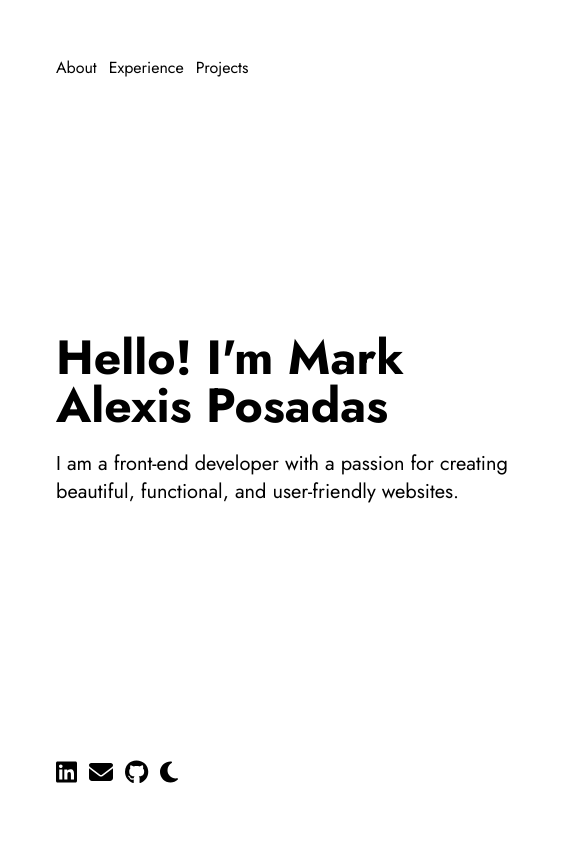
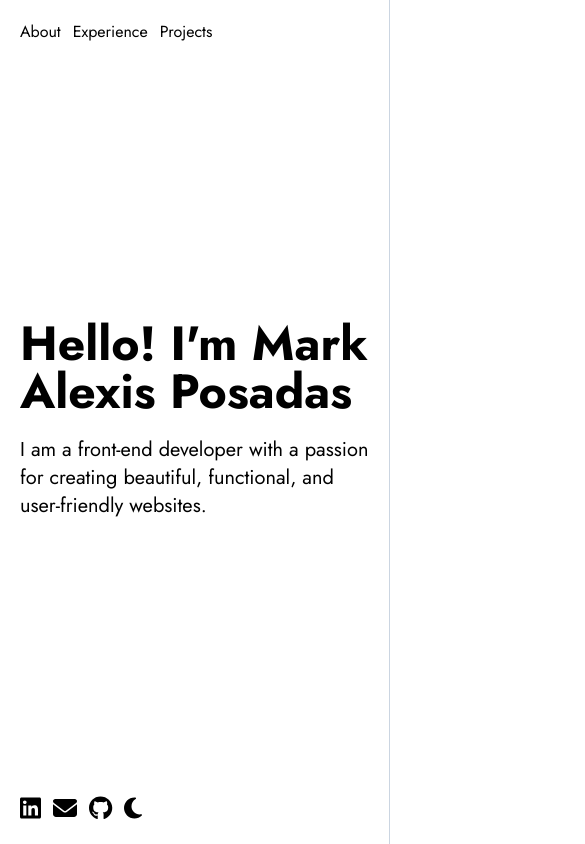
Before and after one commit to Mark-Alexis-Posadas/react-portfolio, a React (Vite) app: page / in a window 390 px wide. Shown: the top 844 px of the page, 585 px wide, since content can reach past the window. Built offline with nearby package versions, Linux system fonts and the light colour scheme.

Commit message:
added layout responsive

```diff
--- a/src/App.tsx
+++ b/src/App.tsx
@@ -5,9 +5,9 @@ import Projects from "./pages/projects";
 
 export default function App() {
   return (
-    <div className="flex">
+    <div className="md:flex">
       <Sidebar />
-      <main className="ml-[600px] w-full min-h-screen py-14 px-20">
+      <main className="md:ml-[40%] w-full min-h-screen py-14 px-20">
         <About />
         <Experience />
         <Projects />
--- a/src/components/sidebar/index.tsx
+++ b/src/components/sidebar/index.tsx
@@ -6,7 +6,7 @@ import { faGithub, faLinkedin } from "@fortawesome/free-brands-svg-icons";
 
 export default function Sidebar() {
   return (
-    <aside className="w-[600px] flex flex-col h-screen fixed border-r border-slate-300 p-14">
+    <aside className="w-full md:w-[40%] flex flex-col h-screen md:fixed border-r border-slate-300 p-5 md:p-14">
       <Navbar navbarData={navbarData} />
 
       <h1 className="font-bold text-5xl mt-auto mb-5">
--- a/src/pages/about/index.tsx
+++ b/src/pages/about/index.tsx
@@ -1,7 +1,7 @@
 export default function About() {
   return (
     <section className="min-h-[50vh]" id="about">
-      <p>
+      <p className="text-xl">
         Hey there! I'm Juan, a dedicated front-end developer passionate about
         creating seamless and captivating digital experiences. With a journey in
         web development that began in 2017, I've continually evolved my skills
```
